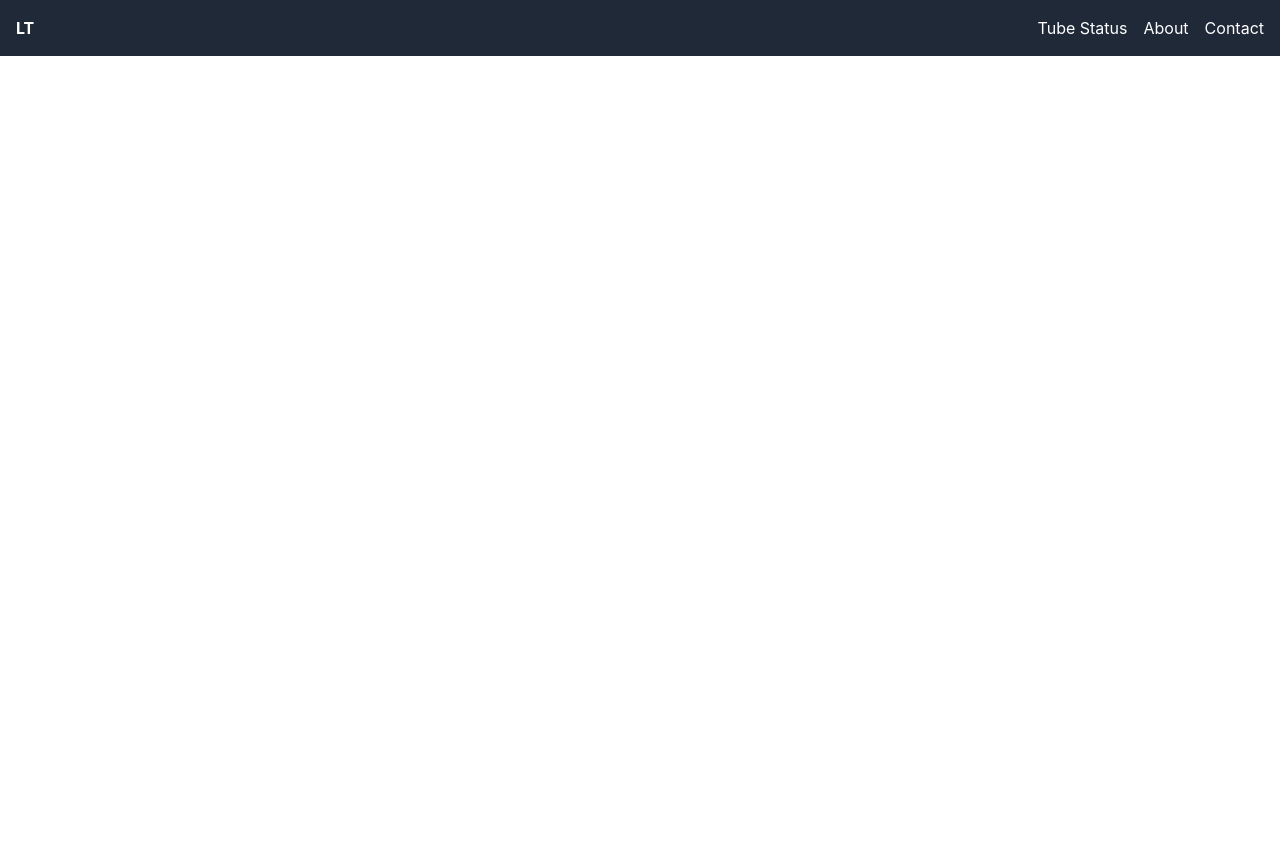
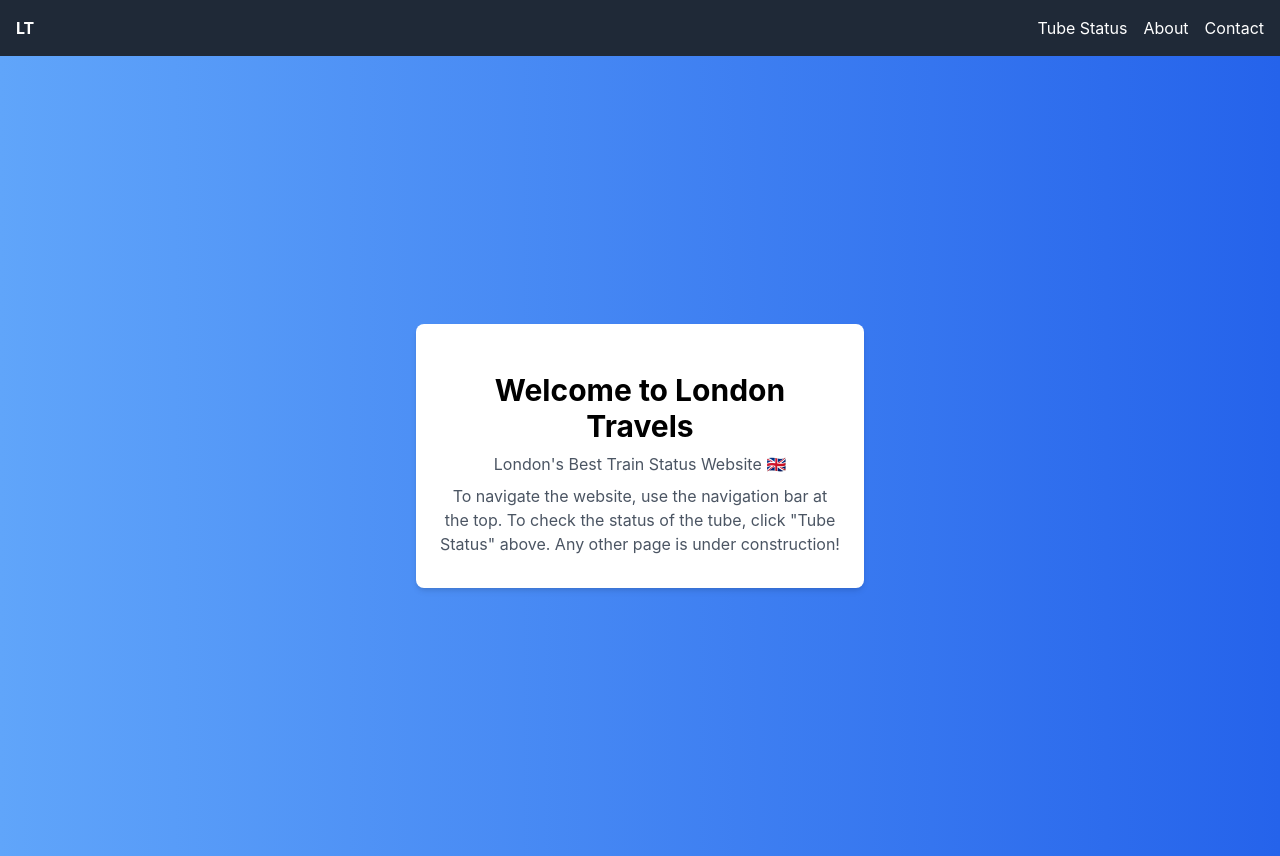
Before and after one commit to Daniyal-Shahid/travel-website, a React (Create React App) app: page / in a window 1280 px wide. Before the commit the page ends 800 px from the top, so only its background shows below. Built offline with nearby package versions, Linux system fonts and the light colour scheme.

Commit message:
Updated Apps To Have Landing Page
- Aimes loaded the website and couldn't see a landing page (LOL) so I added one quickly. This one is temporary so will change but pretty pog so far.

```diff
--- a/src/App.js
+++ b/src/App.js
@@ -39,7 +39,21 @@ function App() {
         </Routes>
 
       </div>
+
+      <div className="min-h-screen bg-gradient-to-r from-blue-400 to-blue-600 flex flex-col justify-center items-center">
+      <div className="max-w-md bg-white shadow-md rounded-lg overflow-hidden">
+        <div className="px-6 py-8">
+          <div className="text-center">
+            <h1 className="text-3xl font-bold mt-4">Welcome to London Travels</h1>
+            <p className="text-gray-600 mt-2">London's Best Train Status Website 🇬🇧</p>
+            <p className="text-gray-600 mt-2">To navigate the website, use the navigation bar at the top. To check the status of the tube, click "Tube Status" above. Any other page is under construction!</p>
+          </div>
+        </div>
+      </div>
+    </div>
     </Router>
+
+
   );
 }
 
```
